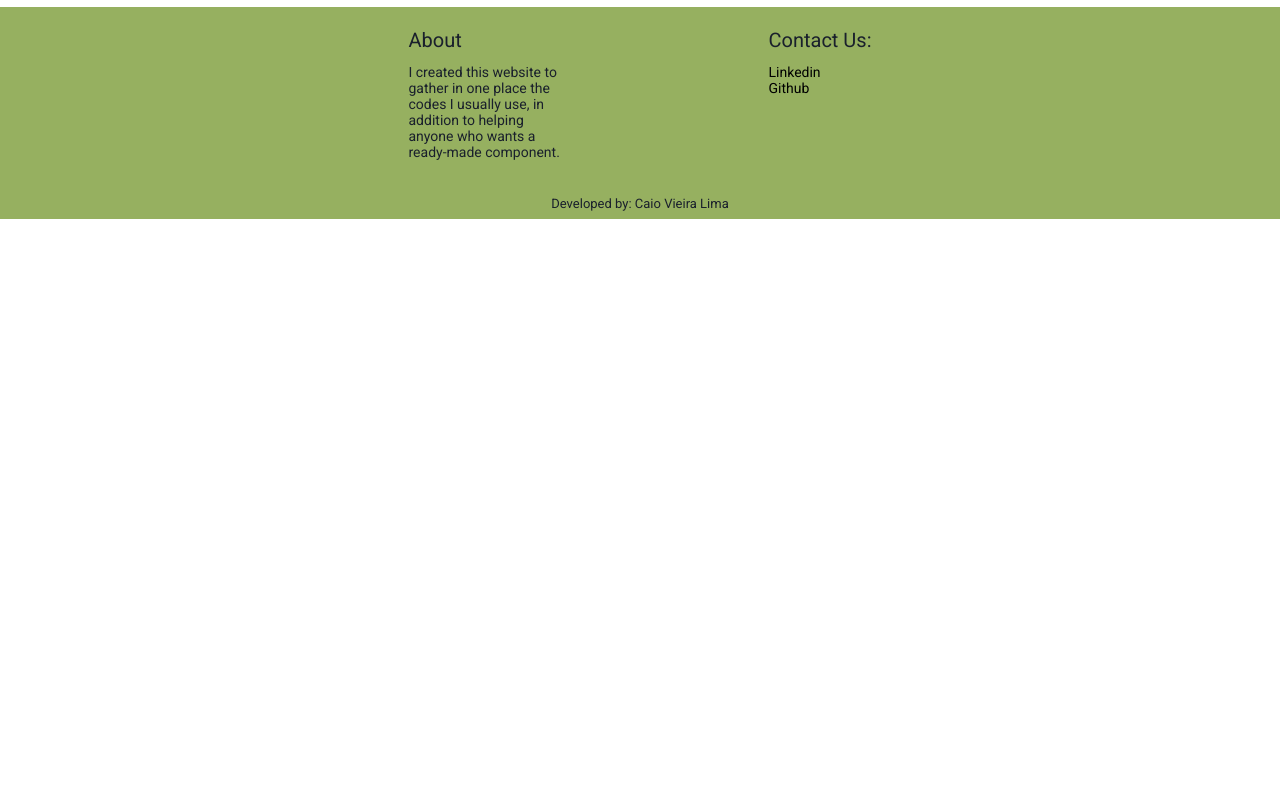
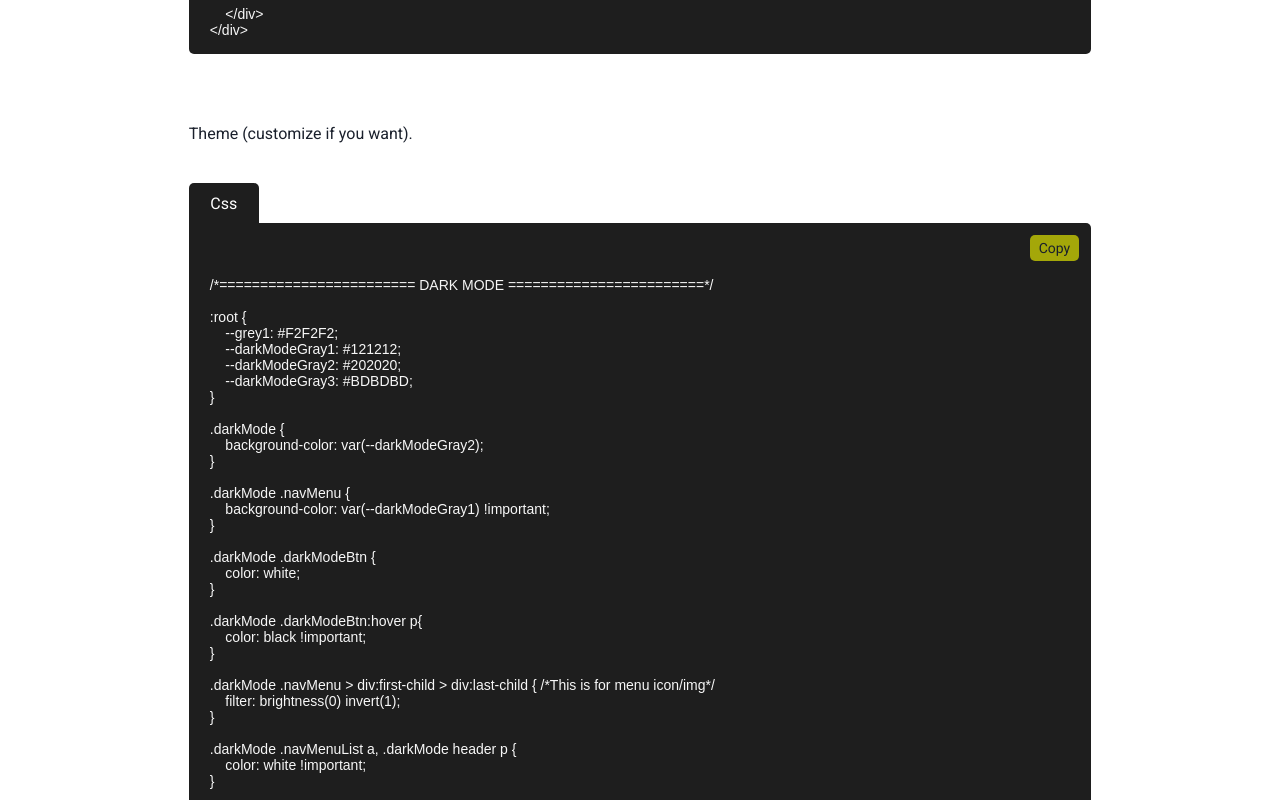
Before and after one commit to CaioLima96/devLib, a React (Create React App) app: page /components/darkmode in a window 1280 px wide. Shown: the part 1160-1960 px from the top of the page. Before the commit the page ends 1379 px from the top, so only its background shows below. Built offline with nearby package versions, Linux system fonts and the light colour scheme.

Commit message:
feat: adicionado tema no darkmode page

```diff
--- a/src/pages/Comps/Exemples/DarkModePage/index.jsx
+++ b/src/pages/Comps/Exemples/DarkModePage/index.jsx
@@ -6,6 +6,7 @@ import CodeContainer from "../../../../components/CodeContainer";
 import CodeTabs from "../../../../components/CodeTabs";
 import CopyButton from "../../../../components/CopyButton";
 import ImgContainer from "../../../../components/ImgContainer";
+import Summary from "../../../../components/Summary"
 
 import { GlobalStyle } from './styles'
 import Sun from '../../../../assets/img/icon/sun.png'
@@ -32,7 +33,12 @@ export default function DarkModePage() {
 
                 <CodeContainer title={'Dark Mode'}>
 
-                    <div className='darkModeBtn2' onClick={toggleSunMoon}>
+                    <Summary list={[
+                        {name:'Button', anchor: '#dmbtn'},
+                        {name:'Theme', anchor: '#dmcolors'},
+                    ]}/>
+
+                    <div id="dmbtn" className='darkModeBtn2' onClick={toggleSunMoon}>
                         <p>Dark Mode</p>
 
                         <div ref={sunMonRef}>
@@ -262,6 +268,73 @@ darkModeBtn.addEventListener('click', darkModeFunc)`
 
                     </CodeTabs>
 
+                    <p style={{margin: '4.375rem 0 2.5rem'}} id="dmcolors">Theme (customize if you want).</p>
+
+                    <CodeTabs tabs={['Css']}>
+
+
+                        {/* CSS */}
+                        <TabPanel>
+
+                            <CopyButton copyRef={copyCssRef} />
+
+<pre ref={copyCssRef}>{
+`/*======================== DARK MODE ========================*/
+
+:root {
+    --grey1: #F2F2F2;
+    --darkModeGray1: #121212;
+    --darkModeGray2: #202020;
+    --darkModeGray3: #BDBDBD;
+}
+
+.darkMode {
+    background-color: var(--darkModeGray2);
+}
+
+.darkMode .navMenu {
+    background-color: var(--darkModeGray1) !important;
+}
+
+.darkMode .darkModeBtn {
+    color: white;
+}
+
+.darkMode .darkModeBtn:hover p{
+    color: black !important;
+}
+
+.darkMode .navMenu > div:first-child > div:last-child { /*This is for menu icon/img*/
+    filter: brightness(0) invert(1);
+}
+
+.darkMode .navMenuList a, .darkMode header p {
+    color: white !important;
+}
+
+.darkMode .navMenuList li:hover {
+    background-color: white !important;
+}
+
+.darkMode .navMenuList li:hover a{
+    color: black !important;
+}
+
+.darkMode footer {
+    background-color: var(--darkModeGray1) !important;
+    color: var(--darkModeGray3);
+}
+
+.darkMode footer a {
+    color: var(--darkModeGray3);
+}
+`
+}</pre>
+
+                        </TabPanel>
+
+                    </CodeTabs>
+
                 </CodeContainer>
 
             </MainComp>
```
